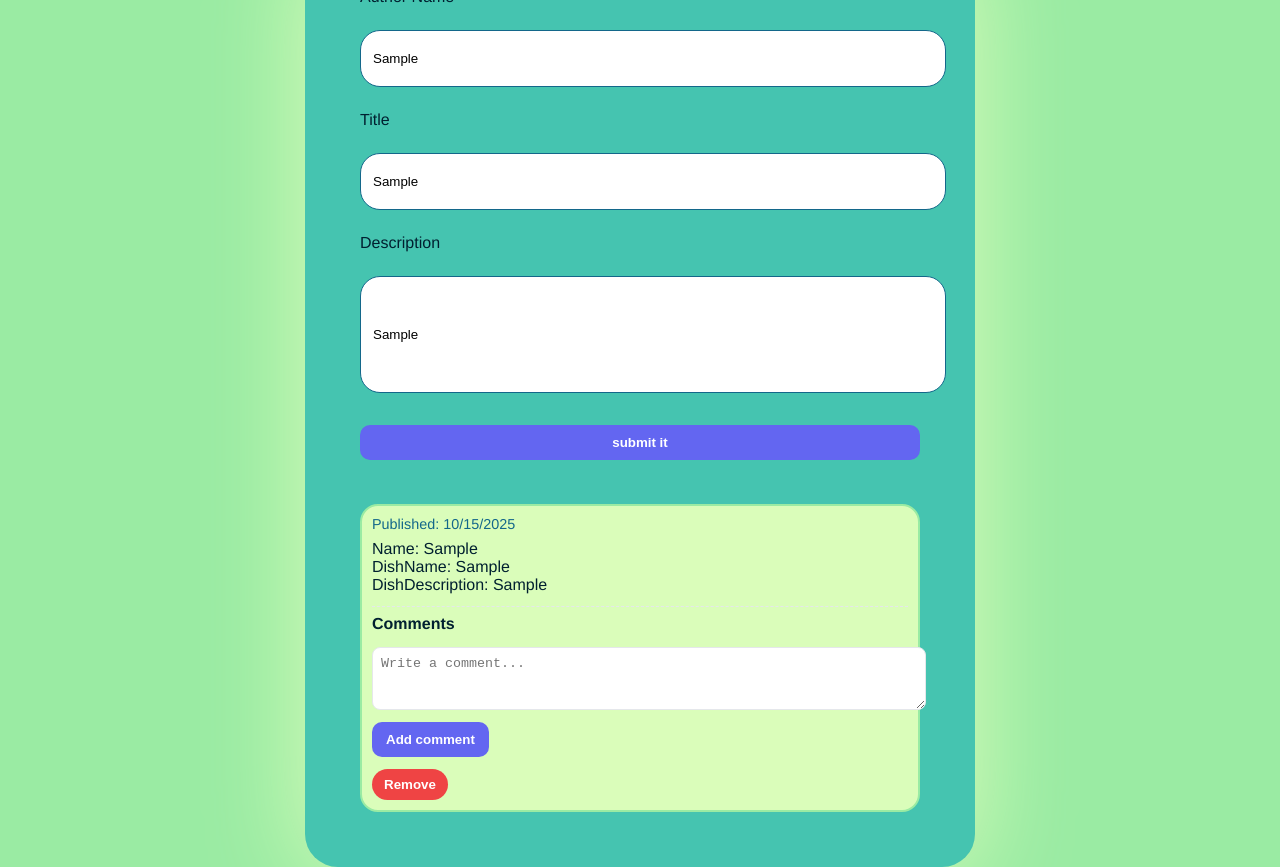
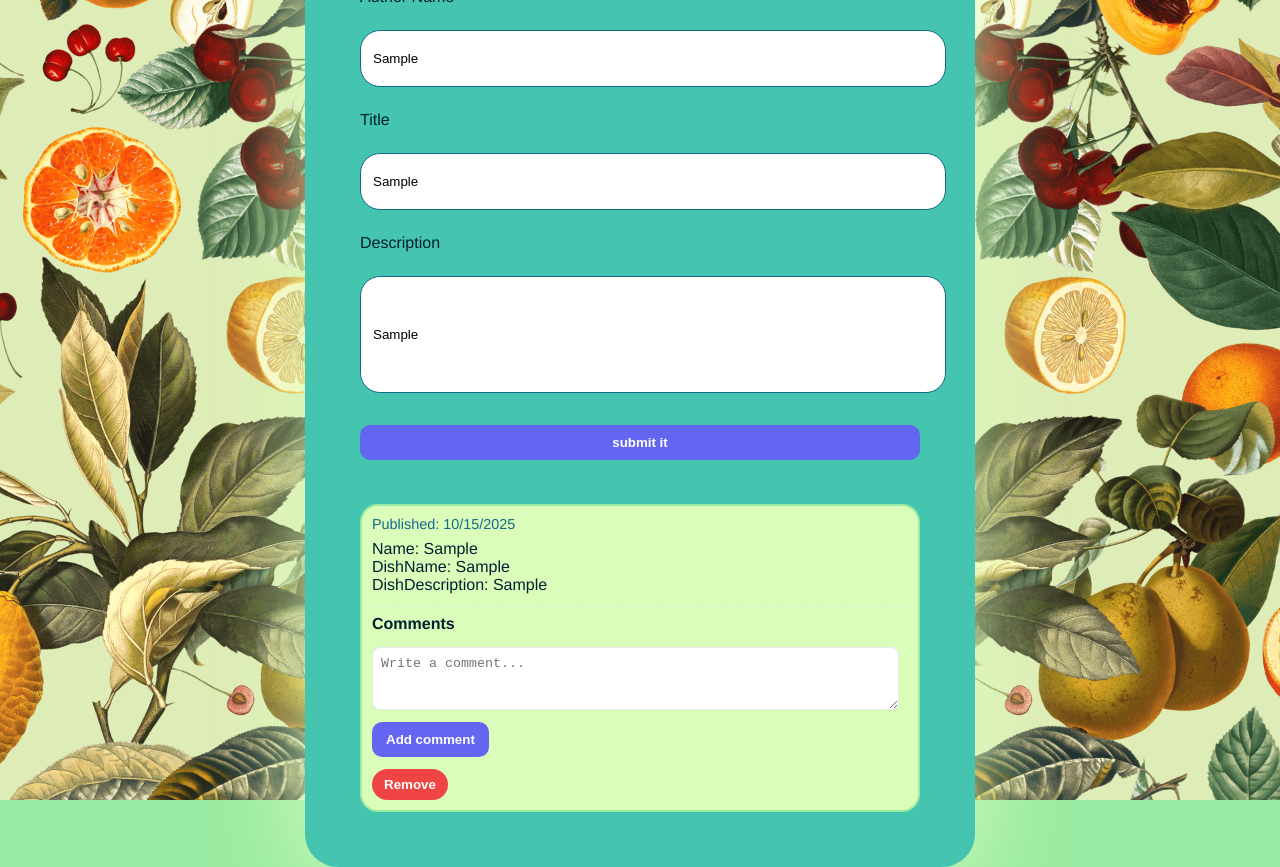
Before and after one commit to Taif-Helly/Dynamisk-Bloggplattform-Tender-Bites, a plain HTML site: page index.html in a window 1280 px wide. Both pictures are taken after typing "Sample", "Sample", "Sample" into the empty fields and a click on the button "submit it". Drawn offline with Linux system fonts and the light colour scheme.

Commit message:
lagt till bakgrund

```diff
--- a/styles.css
+++ b/styles.css
@@ -4,10 +4,10 @@ html, body {
   margin: 0;
 }
 body {
+    background: url("./lemon-paper.png") center/cover no-repeat fixed #9AEBA3;
     display: flex;
     align-items: center;
     justify-content: center;
-    background:#9AEBA3;
     font-family:'Franklin Gothic Medium', 'Arial Narrow', Arial, sans-serif;
     color: #012030
 
@@ -98,6 +98,7 @@ body {
   border-radius: 100px;
   cursor: pointer;
 }
+
 .comments { margin-top: 12px; padding-top: 8px; border-top: 1px dashed #e5e7eb; }
 .comments-title { font-weight: 600; margin-bottom: 6px; }
 .comment-list { display: grid; gap: 6px; margin-bottom: 8px; }
@@ -105,7 +106,7 @@ body {
   display: flex; justify-content: space-between; align-items: center;
   padding: 6px 8px; background: #fff; border: 1px solid #eef0f3; border-radius: 8px;
 }
-.comment-input { width: 100%; padding: 8px; border: 1px solid #e5e7eb; border-radius: 8px; }
+.comment-input { width: 95%; padding: 8px; border: 1px solid #e5e7eb; border-radius: 8px; }
 .comment-add { margin-top: 6px; padding: 8px 12px; border: 0; border-radius: 8px; background: #10b981; color: #fff; font-weight: 600; cursor: pointer; }
 .comment-add:hover { opacity: .95; }
 .comment-del { border: 0; background: transparent; font-size: 18px; cursor: pointer; line-height: 1; padding: 2px 6px; }
```
Also changed, not shown: lemon-paper.png (added).
